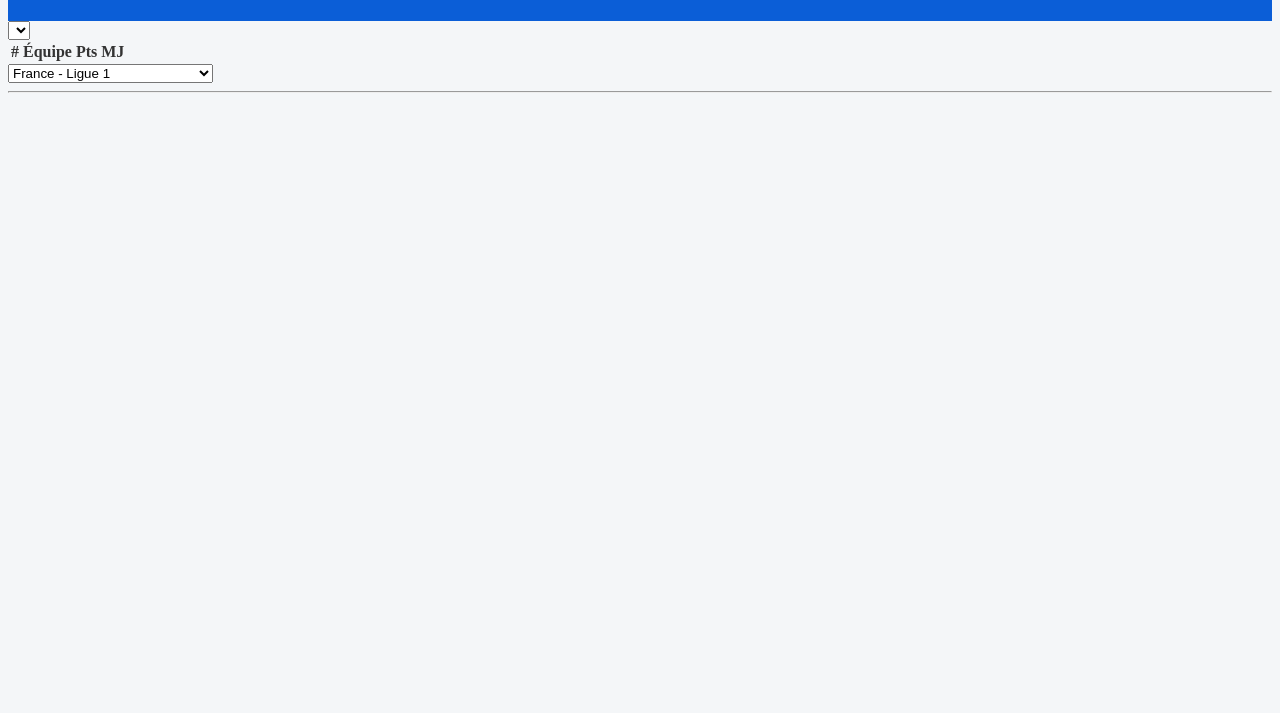
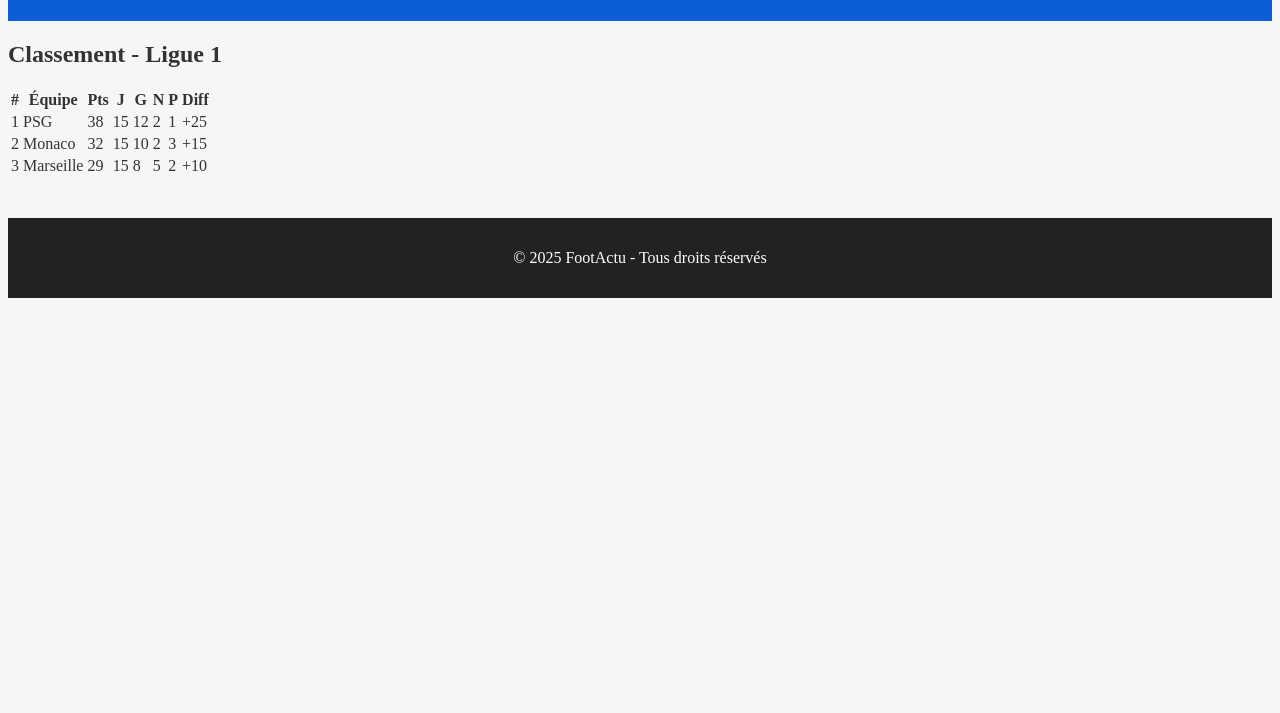
Before and after one commit to wisschacha/actufoot, a plain HTML site: page classement.html in a window 1280 px wide. Shown: the part 87-800 px from the top of the page. Drawn offline with Linux system fonts and the light colour scheme.

Commit message:
Update classement.html

```diff
--- a/classement.html
+++ b/classement.html
@@ -1,52 +1,78 @@
 <!DOCTYPE html>
 <html lang="fr">
 <head>
-<meta charset="UTF-8">
-<title>Classement</title>
-<link rel="stylesheet" href="style.css">
+  <meta charset="UTF-8" />
+  <meta name="viewport" content="width=device-width, initial-scale=1.0" />
+  <title>FootActu - Classements</title>
+  <link rel="stylesheet" href="style.css" />
 </head>
 <body>
 
   <header>
-<h1>Classements ⚽</h1>
+    <h1>⚽ FootActu</h1>
     <nav>
       <a href="index.html">Accueil</a>
       <a href="matchs.html">Matchs</a>
+      <a href="classement.html" class="active">Classements</a>
+      <a href="admin.html">Admin</a>
     </nav>
   </header>
 
-<main>
-<select id="competitionSelect"></select>
-<table id="standings">
+  <main class="classement">
+    <h2>Classement - Ligue 1</h2>
+
+    <table class="classement-table">
+      <thead>
         <tr>
-<th>#</th><th>Équipe</th><th>Pts</th><th>MJ</th>
+          <th>#</th>
+          <th>Équipe</th>
+          <th>Pts</th>
+          <th>J</th>
+          <th>G</th>
+          <th>N</th>
+          <th>P</th>
+          <th>Diff</th>
         </tr>
+      </thead>
+      <tbody>
+        <tr>
+          <td>1</td>
+          <td>PSG</td>
+          <td>38</td>
+          <td>15</td>
+          <td>12</td>
+          <td>2</td>
+          <td>1</td>
+          <td>+25</td>
+        </tr>
+        <tr>
+          <td>2</td>
+          <td>Monaco</td>
+          <td>32</td>
+          <td>15</td>
+          <td>10</td>
+          <td>2</td>
+          <td>3</td>
+          <td>+15</td>
+        </tr>
+        <tr>
+          <td>3</td>
+          <td>Marseille</td>
+          <td>29</td>
+          <td>15</td>
+          <td>8</td>
+          <td>5</td>
+          <td>2</td>
+          <td>+10</td>
+        </tr>
+      </tbody>
     </table>
   </main>
+
+  <footer>
+    <p>© 2025 FootActu - Tous droits réservés</p>
+  </footer>
 
   <script src="script.js"></script>
 </body>
 </html>
-
-<select id="competitionSelect">
-<optgroup label="Championnat">
-<option value="61">France - Ligue 1</option>
-<option value="135">Italie - Serie A</option>
-<option value="140">Espagne - La Liga</option>
-<option value="78">Allemagne - Bundesliga</option>
-<option value="39">Angleterre - Premier League</option>
-</optgroup>
-
-<optgroup label="Compétitions européennes">
-<option value="2">Ligue des Champions</option>
-<option value="3">Ligue Europa</option>
-</optgroup>
-
-<optgroup label="Compétitions internationales">
-<option value="1">Coupe du Monde</option>
-<option value="4">Euro</option>
-<option value="6">Coupe d’Afrique (CAN)</option>
-</optgroup>
-</select>
-
-<hr>
```
Lines whose indentation alone changed are shown as unchanged.
